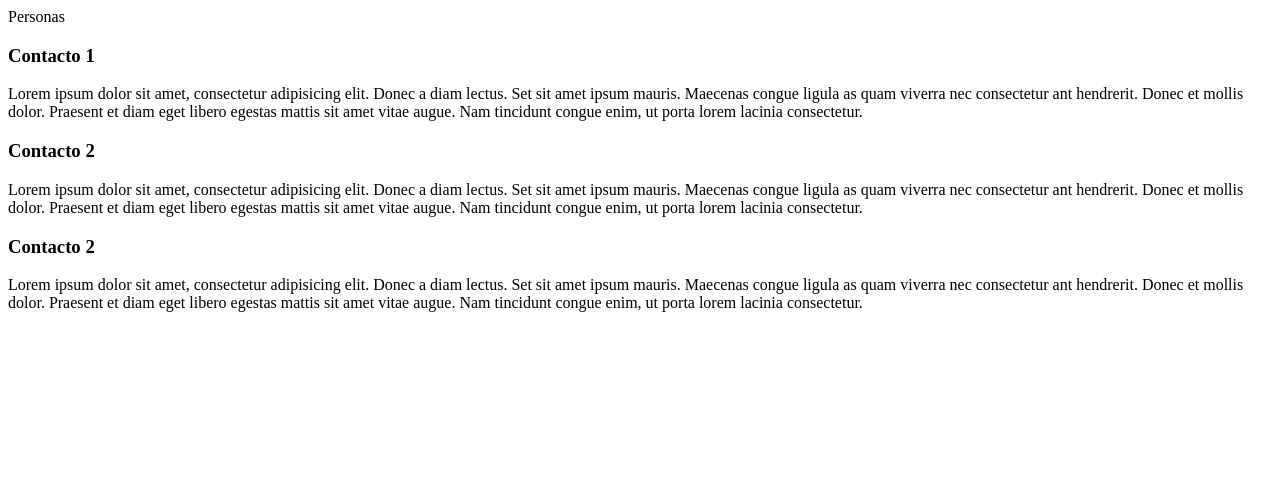
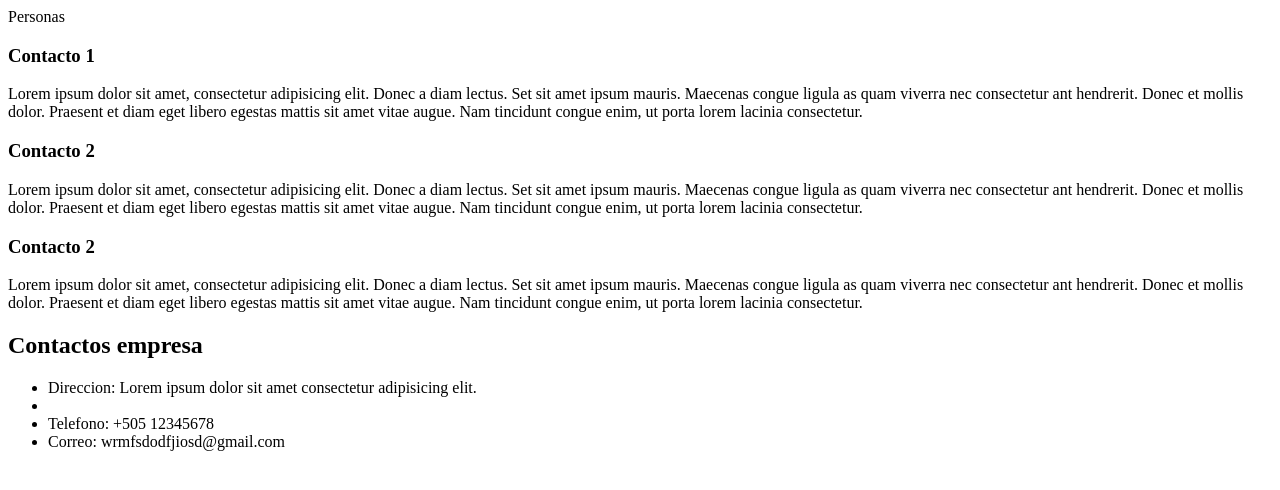
Before and after one commit to ORESTES0001/Tarea_Git, a plain HTML site: page Personas.html in a window 1280 px wide. Drawn offline with Linux system fonts and the light colour scheme.

Commit message:
en el documento Contactos.html agregue el contacto de la empresa

```diff
--- a/Personas.html
+++ b/Personas.html
@@ -16,6 +16,8 @@
             <li></li>
         </ul>
     </nav> -->
+
+    <article>
 
     <h3>Contacto 1</h3>
 
@@ -43,5 +45,20 @@
             et diam eget libero egestas mattis sit amet vitae augue. Nam tincidunt
             congue enim, ut porta lorem lacinia consectetur.
           </p>
+
+
+    </article>
+
+    <aside>
+        <h2>Contactos empresa</h2>
+
+        <ul>
+          <li>Direccion: Lorem ipsum dolor sit amet consectetur adipisicing elit.<li>
+          <li>Telefono: +505 12345678</li>
+          <li>Correo: wrmfsdodfjiosd@gmail.com</li>
+        </ul>
+      </aside>
+    </main>
+
 </body>
 </html>
```
